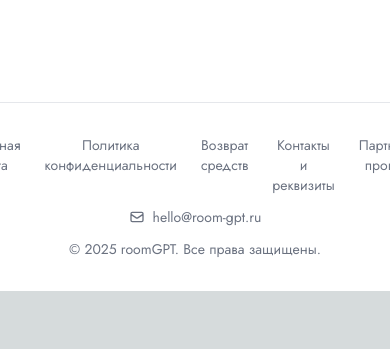
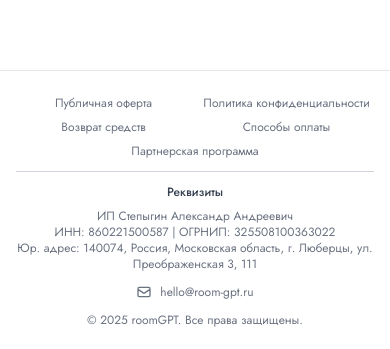
Before and after one commit to Sansayich/-roomai-redesign, a Next.js app: page /generate in a window 390 px wide. Shown: the part 2083-2432 px from the top of the page. Before the commit the page ends 2374 px from the top, so only its background shows below. Built offline with nearby package versions, Linux system fonts and the light colour scheme; no server answers.

Commit message:
fix: убран желтый баннер и унифицирован футер на всех страницах - заменены старые футеры на компонент Footer

```diff
--- a/app/auth/signin/page.tsx
+++ b/app/auth/signin/page.tsx
@@ -4,6 +4,7 @@ import { signIn } from 'next-auth/react'
 import { useState, useEffect, Suspense } from 'react'
 import { useSearchParams } from 'next/navigation'
 import Link from 'next/link'
+import Footer from '@/components/Footer'
 
 function SignInForm() {
   const searchParams = useSearchParams()
@@ -188,25 +189,7 @@ function SignInForm() {
         </div>
       </div>
 
-      {/* Футер */}
-      <footer className="w-full py-6 sm:py-8 border-t border-gray-200 mt-8">
-        <div className="max-w-7xl mx-auto px-4 sm:px-6 text-center text-gray-500 text-xs sm:text-sm space-y-3">
-          <div className="flex flex-wrap justify-center gap-3 sm:gap-6">
-            <Link href="/terms" className="hover:text-gray-900">Публичная оферта</Link>
-            <Link href="/privacy" className="hover:text-gray-900">Политика конфиденциальности</Link>
-            <Link href="/refund" className="hover:text-gray-900">Возврат средств</Link>
-            <Link href="/contacts" className="hover:text-gray-900">Контакты и реквизиты</Link>
-            <Link href="/referral" className="hover:text-gray-900">Партнерская программа</Link>
-          </div>
-          <div className="flex justify-center items-center gap-2">
-            <svg className="w-4 h-4" fill="none" stroke="currentColor" viewBox="0 0 24 24">
-              <path strokeLinecap="round" strokeLinejoin="round" strokeWidth={2} d="M3 8l7.89 5.26a2 2 0 002.22 0L21 8M5 19h14a2 2 0 002-2V7a2 2 0 00-2-2H5a2 2 0 00-2 2v10a2 2 0 002 2z" />
-            </svg>
-            <a href="mailto:hello@room-gpt.ru" className="hover:text-gray-900">hello@room-gpt.ru</a>
-          </div>
-          <p>© {new Date().getFullYear()} roomGPT. Все права защищены.</p>
-        </div>
-      </footer>
+      <Footer />
     </div>
   )
 }
--- a/app/generate/page.tsx
+++ b/app/generate/page.tsx
@@ -6,6 +6,7 @@ import { useSession } from 'next-auth/react'
 import { useRouter } from 'next/navigation'
 import Link from 'next/link'
 import UserMenu from '@/components/UserMenu'
+import Footer from '@/components/Footer'
 
 type RoomStyle = {
   id: string
@@ -459,25 +460,7 @@ export default function GeneratePage() {
 
       </main>
 
-      {/* Футер */}
-      <footer className="w-full py-8 border-t border-gray-200 mt-16">
-        <div className="max-w-7xl mx-auto px-6 text-center text-gray-500 text-sm space-y-3">
-          <div className="flex justify-center gap-6">
-            <Link href="/terms" className="hover:text-gray-900">Публичная оферта</Link>
-            <Link href="/privacy" className="hover:text-gray-900">Политика конфиденциальности</Link>
-            <Link href="/refund" className="hover:text-gray-900">Возврат средств</Link>
-            <Link href="/contacts" className="hover:text-gray-900">Контакты и реквизиты</Link>
-            <Link href="/referral" className="hover:text-gray-900">Партнерская программа</Link>
-          </div>
-          <div className="flex justify-center items-center gap-2">
-            <svg className="w-4 h-4" fill="none" stroke="currentColor" viewBox="0 0 24 24">
-              <path strokeLinecap="round" strokeLinejoin="round" strokeWidth={2} d="M3 8l7.89 5.26a2 2 0 002.22 0L21 8M5 19h14a2 2 0 002-2V7a2 2 0 00-2-2H5a2 2 0 00-2 2v10a2 2 0 002 2z" />
-            </svg>
-            <a href="mailto:hello@room-gpt.ru" className="hover:text-gray-900">hello@room-gpt.ru</a>
-          </div>
-          <p>© {new Date().getFullYear()} roomGPT. Все права защищены.</p>
-        </div>
-      </footer>
+      <Footer />
 
       {/* Модальное окно для неавторизованных пользователей */}
       {showAuthModal && (
--- a/app/layout.tsx
+++ b/app/layout.tsx
@@ -112,8 +112,8 @@ export default function RootLayout({
   return (
     <html lang="ru">
       <body className={jost.className}>
-        {/* Staging Notice - показываем только в staging окружении */}
-        <StagingDetector />
+        {/* Staging Notice - отключен */}
+        {/* <StagingDetector /> */}
 
         {/* Yandex.Metrika counter */}
         <Script
```
